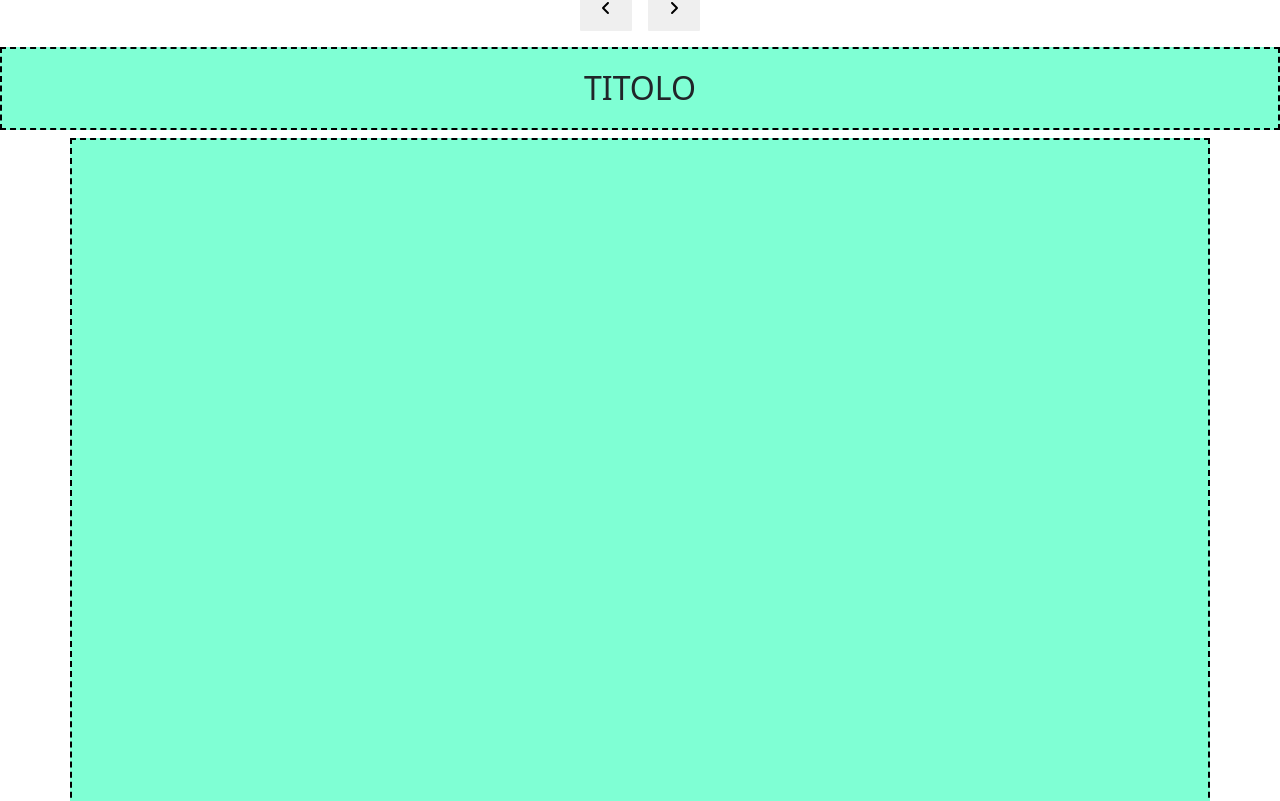
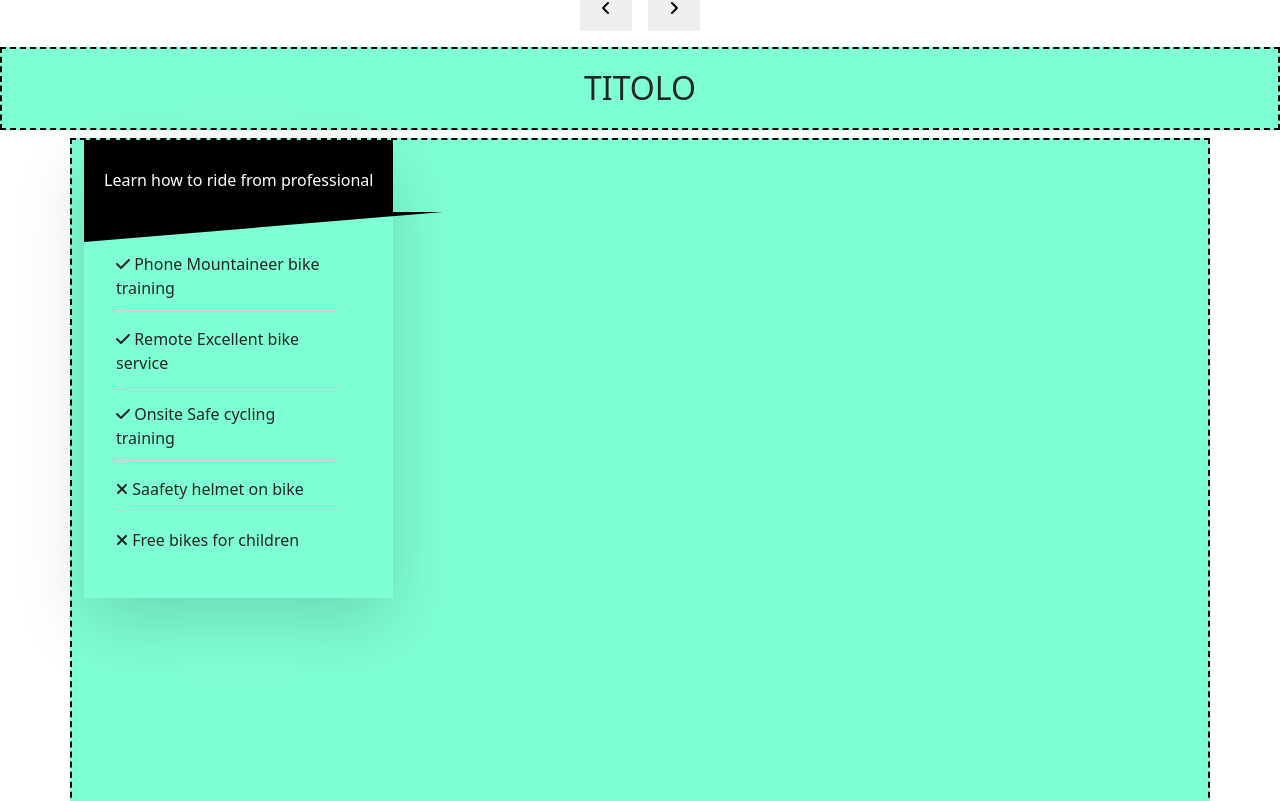
Before and after one commit to DaniAm94/proj-html-vuejs, a Vue app: page / in a window 1280 px wide. Shown: the part 1959-2760 px from the top of the page. Built offline with nearby package versions, Linux system fonts and the light colour scheme.

Commit message:
merge null

```diff
--- a/src/components/AppMain/Sections/EventsSection.vue
+++ b/src/components/AppMain/Sections/EventsSection.vue
@@ -1,7 +1,14 @@
 <script>
+
 import SectionCard from './SectionCard.vue';
+
+import { events } from '../../../assets/data';
+
 export default {
     name: 'EventsSection',
+    data: () => ({
+        events
+    }),
     components: { SectionCard },
 }
 </script>
@@ -11,7 +18,7 @@ export default {
     <section>
         <h2>TITOLO</h2>
         <div class="container">
-
+            <SectionCard/>
         </div>
     </section>
 </template>
```
